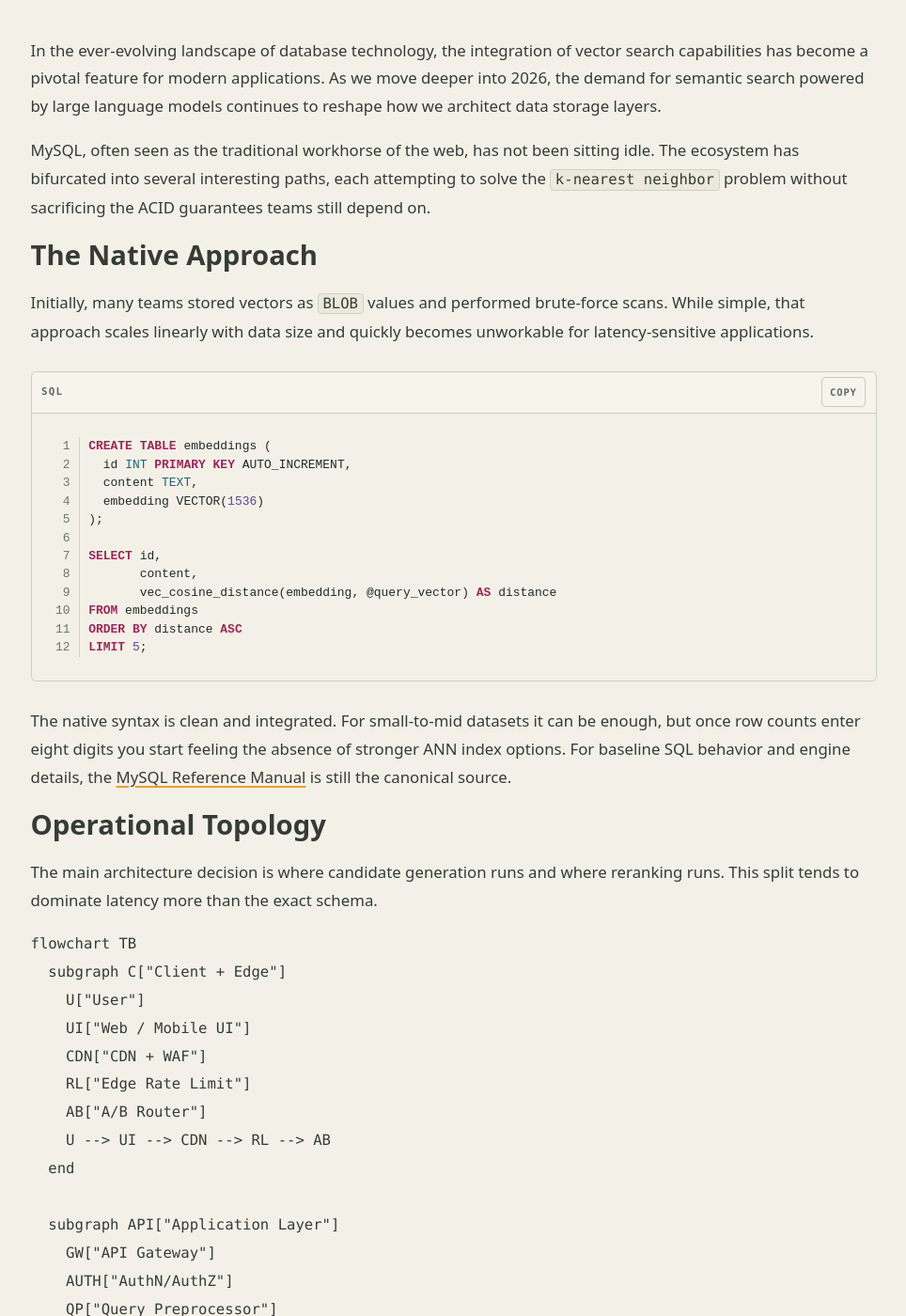
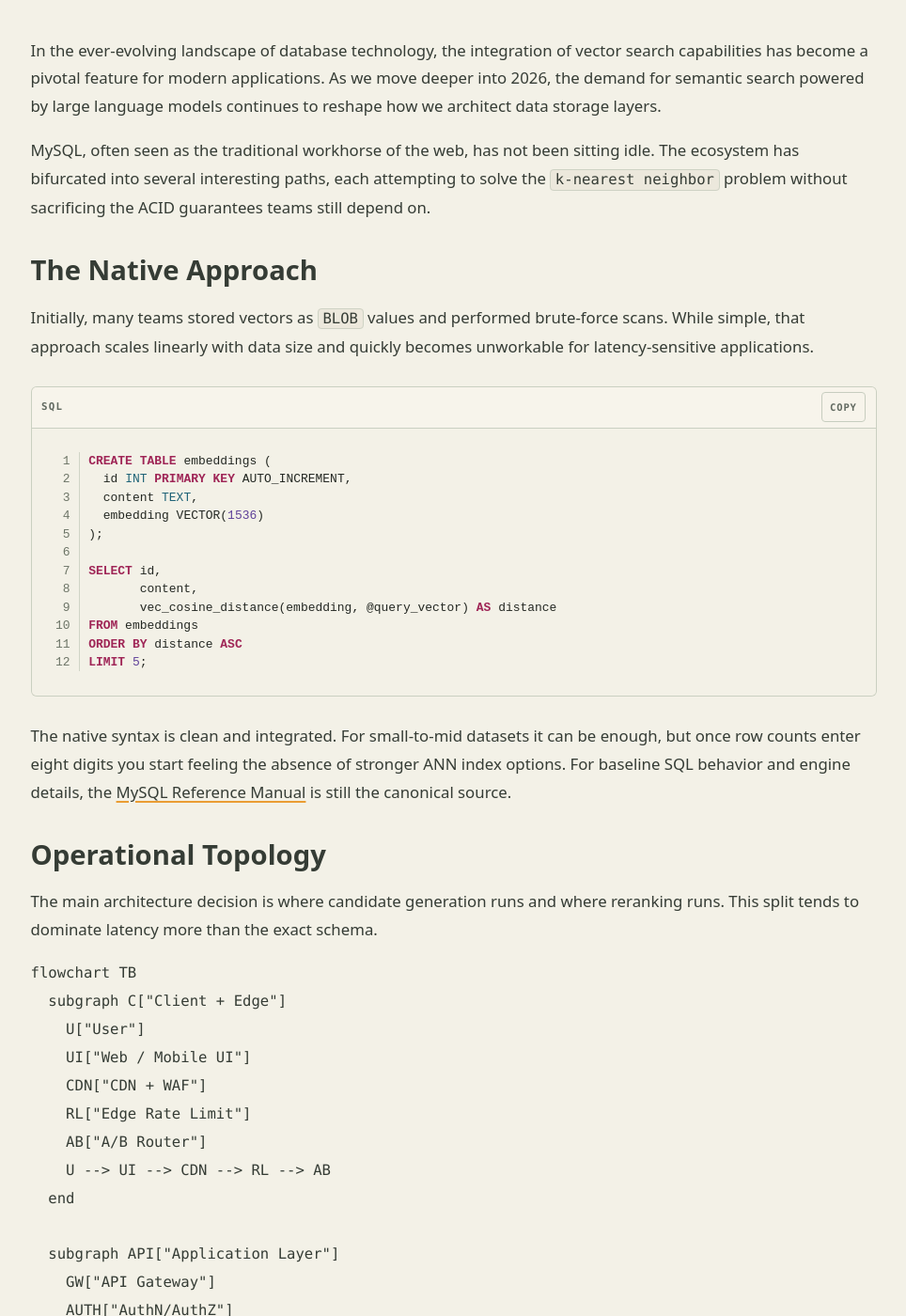
Before and after one commit to yjaychoi/stuffs-blog, a Jekyll site: the page built from _posts/2026-02-08-mysql-vector-search.md, in a window 1280 px wide and 1400 px high, scrolled down 209 px. Shown: the whole window at 94% size, without its empty margins (150-1114 px from the left). Built offline with Jekyll 4.4.1, drawn with Linux system fonts in a browser that asks for light colours; a script that is not in the unit is left out; comment, search, counter and statistics services are not loaded.

Commit message:
feat: increase in-post header spacing

```diff
--- a/assets/css/main.css
+++ b/assets/css/main.css
@@ -655,8 +655,6 @@ html[data-theme="dark"] .theme-toggle .theme-toggle__icon--sun {
 }
 
 .post-content p + p,
-.post-content p + h2,
-.post-content p + h3,
 .post-content h2 + p,
 .post-content h3 + p,
 .post-content ul + p,
@@ -666,6 +664,10 @@ html[data-theme="dark"] .theme-toggle .theme-toggle__icon--sun {
 .post-content figure + p,
 .post-content p + figure {
   margin-top: 1.15rem;
+}
+
+.post-content :is(p, ul, ol, blockquote, pre, figure) + :is(h2, h3, h4) {
+  margin-top: 2.2rem;
 }
 
 .post-content h2,
```
